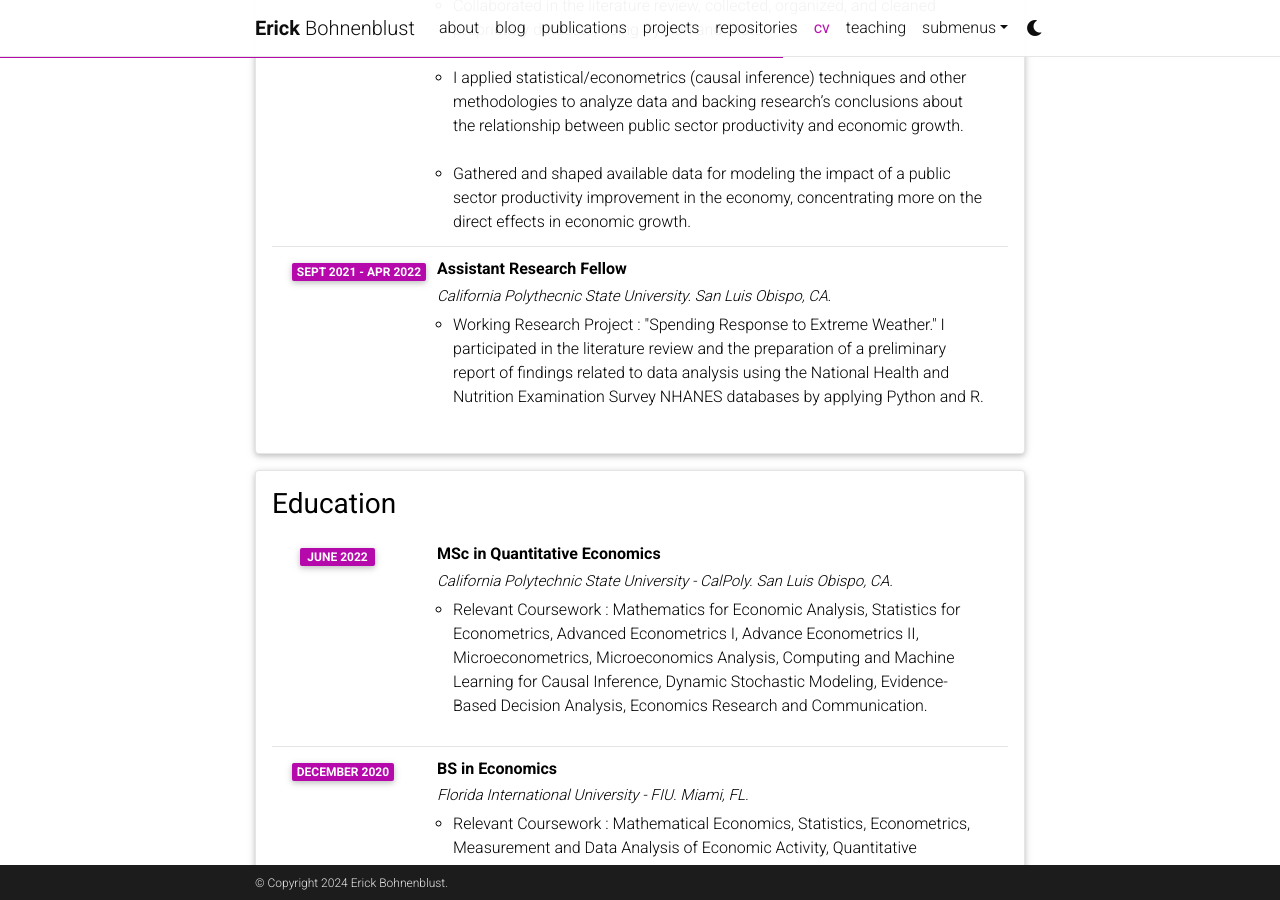
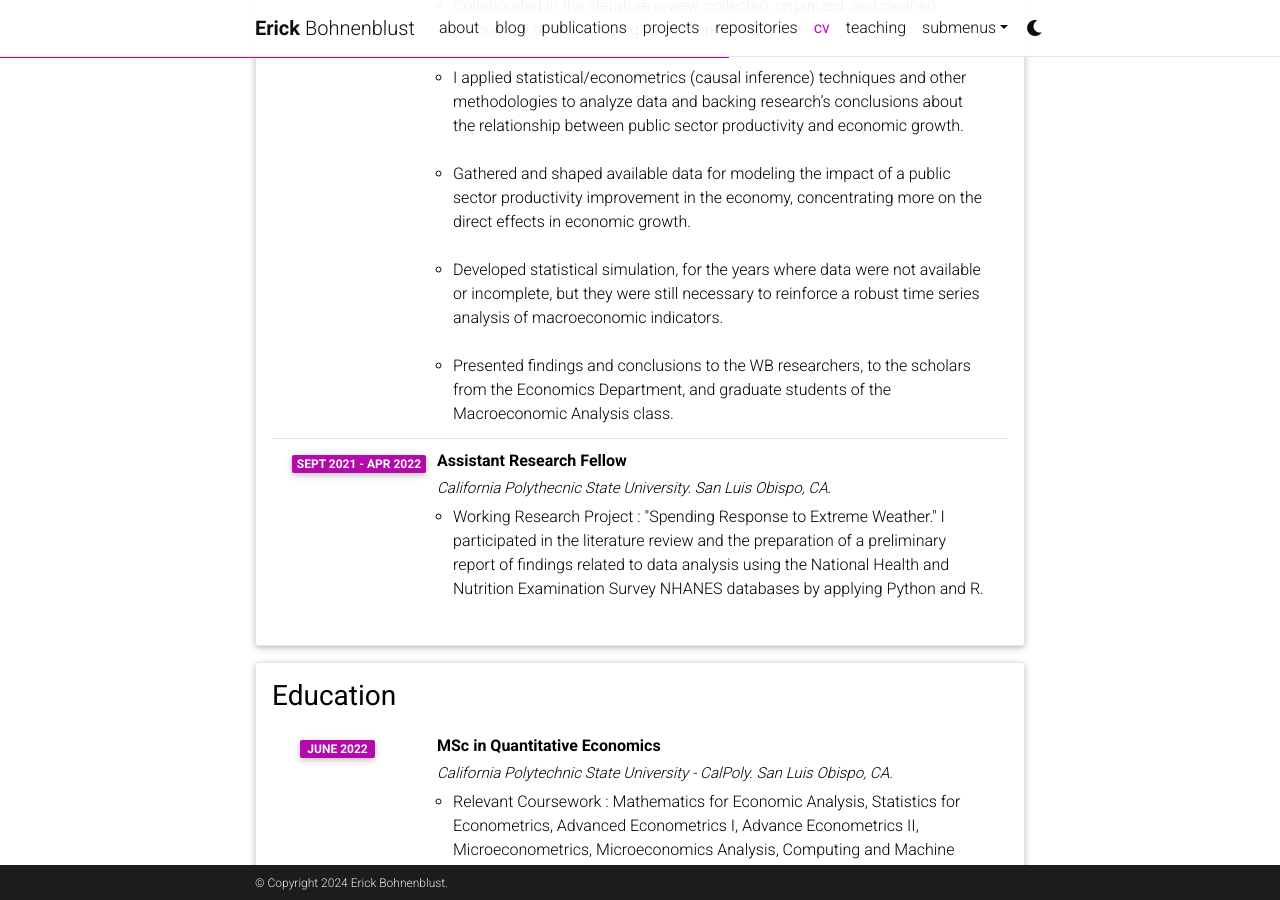
Before and after one commit to ebohnenb/ebohnenb.github.io, a Jekyll site: the page built from _pages/cv.md, in a window 1280 px wide and 900 px high, scrolled down 1579 px. Built offline with Jekyll 4.4.1, drawn with Linux system fonts in a browser that asks for light colours; comment, search, counter and statistics services are not loaded; a style sheet for code colours, icons or effects is not loaded.

Commit message:
Update cv.yml

```diff
--- a/_data/cv.yml
+++ b/_data/cv.yml
@@ -48,6 +48,12 @@
           <br>
           <br>
         - Gathered and shaped available data for modeling the impact of a public sector productivity improvement in the economy, concentrating more on the direct effects in economic growth.
+          <br>
+          <br>
+        - Developed statistical simulation, for the years where data were not available or incomplete, but they were still necessary to reinforce a robust time series analysis of macroeconomic indicators.
+          <br>
+          <br>
+        - Presented findings and conclusions to the WB researchers, to the scholars from the Economics Department, and graduate students of the Macroeconomic Analysis class.
 
     - title: Assistant Research Fellow
       institution: <i>California Polythecnic State University. San Luis Obispo, CA.</i>
```
